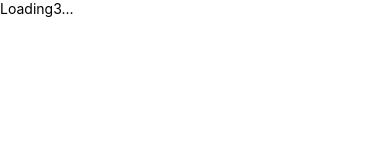
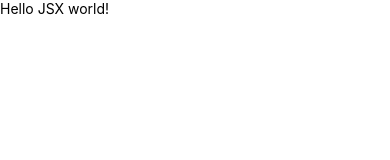
Before and after one commit to Pironeer-1/JeonggonKim, a React Native app in the folder ReactNative/ch02/ch02_2/: screen / in a window 390 px wide. Shown: the top 160 px of the page. Built offline with nearby package versions, Linux system fonts and the light colour scheme.

Commit message:
ch02_실행문3

```diff
--- a/ReactNative/ch02/ch02_2/App.tsx
+++ b/ReactNative/ch02/ch02_2/App.tsx
@@ -2,11 +2,11 @@ import React from 'react'
 import {SafeAreaView, Text} from 'react-native'
 
 export default function App() {
-  const isLoading = true
-  return (
-    <SafeAreaView>
-      {isLoading && <Text>Loading3...</Text>}
-      {!isLoading && <Text>Hello JSX world!</Text>}
-    </SafeAreaView>
+  const isLoading = false
+  const children = isLoading ? (
+    <Text>Loading...</Text>
+  ) : (
+    <Text>Hello JSX world!</Text>
   )
+  return <SafeAreaView>{children}</SafeAreaView>
 }
```
